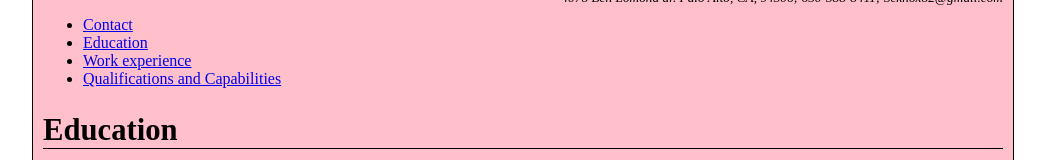
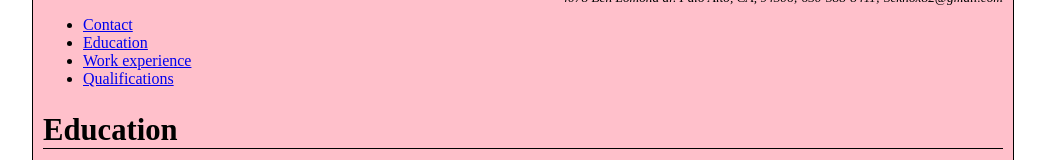
Before and after one commit to susannahknox/susannahknox.github.io, a plain HTML site: page resume.html in a window 1280 px wide. Shown: the part 158-318 px from the top of the page, without its empty margins (117-1162 px from the left). Drawn offline with Linux system fonts and the light colour scheme; a web font is replaced by a local one.

Commit message:
initial commit

```diff
--- a/resume.html
+++ b/resume.html
@@ -21,7 +21,7 @@
       <li><a href="#contact">Contact</a></li>
       <li><a href="#education">Education</a></li>
       <li><a href="#workexperience">Work experience</a></li>
-      <li><a href="#qualifications">Qualifications and Capabilities</a></li>
+      <li><a href="#qualifications">Qualifications</a></li>
     </ul>
   </nav>
     <section id="education">
```
